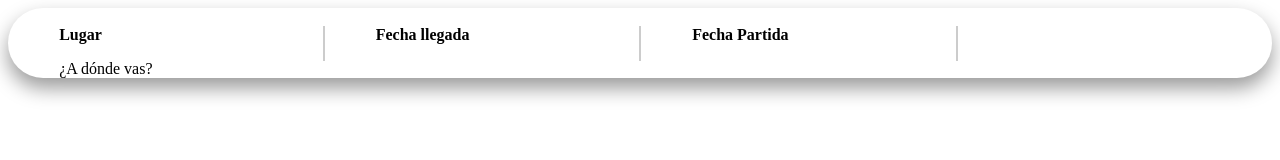
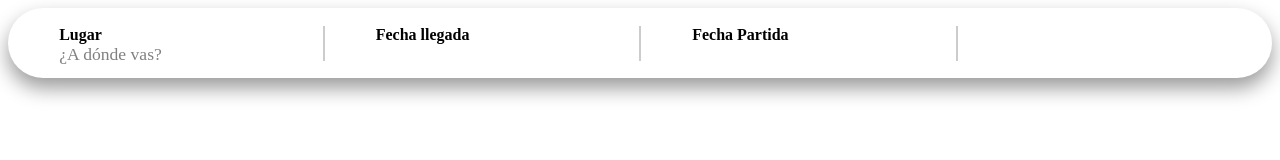
Before and after one commit to matiassemelman/storybook, a React (Vite) app: page / in a window 1280 px wide. Shown: the top 160 px of the page. Built offline with nearby package versions, Linux system fonts and the light colour scheme.

Commit message:
Replaced HTML tag with Dropdown component

```diff
--- a/src/components/queries/BookQueries.jsx
+++ b/src/components/queries/BookQueries.jsx
@@ -1,4 +1,5 @@
 import { useState } from "react";
+import Dropdown from "../dropdown/Dropdown"
 import { QueryBarContainer, QueryBarItem, QueryBarLabel } from "./styled";
 
 const BookQueries = ({ text, className, onClick }) => {
@@ -7,7 +8,7 @@ const BookQueries = ({ text, className, onClick }) => {
     <QueryBarContainer>
       <QueryBarItem>
         <QueryBarLabel>Lugar</QueryBarLabel>
-        <p>{destination}</p>
+        <Dropdown/>
       </QueryBarItem>
       <QueryBarItem>
         <QueryBarLabel>Fecha llegada</QueryBarLabel>
```
